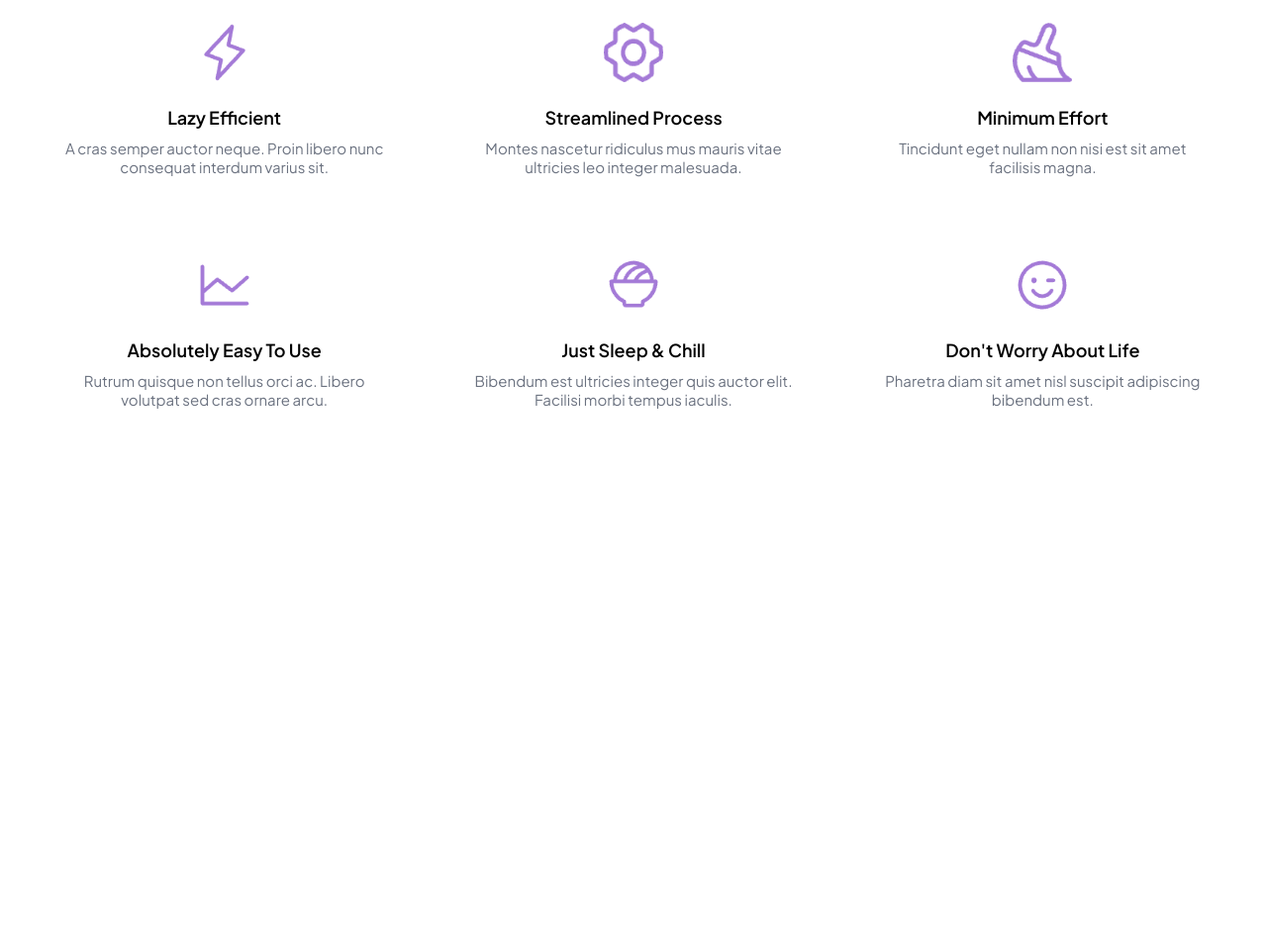
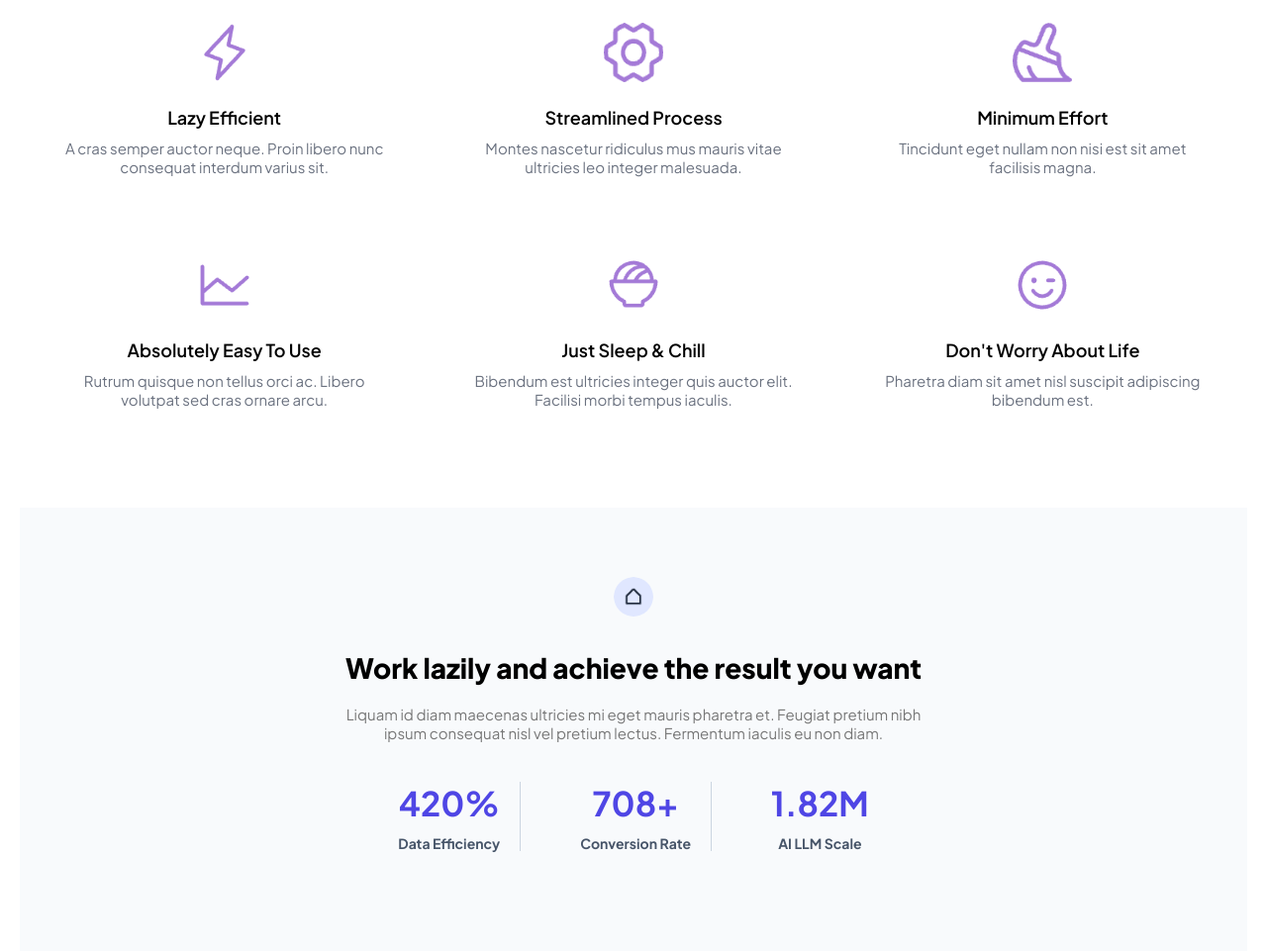
Before and after one commit to SADMAN-SADID-052/Landing-Page-design, a plain HTML site: page index.html in a window 1280 px wide. Shown: the part 1648-2609 px from the top of the page at 99% size. Before the commit the page ends 2161 px from the top, so only its background shows below. Drawn offline with Linux system fonts and the light colour scheme.

Commit message:
workResult section implement

```diff
--- a/features.css
+++ b/features.css
@@ -18,7 +18,7 @@
 
   .features-header h2 {
     font-size: 27px;
-    font-weight: 700;
+    font-weight: 800;
     margin-top: 10px;
     margin-bottom: 15px;
   }
--- a/index.html
+++ b/index.html
@@ -10,6 +10,7 @@
     />
     <link rel="stylesheet" href="style.css" />
     <link rel="stylesheet" href="features.css">
+    <link rel="stylesheet" href="workResult.css">
   </head>
   <body>
     <header class="navbar">
@@ -130,6 +131,33 @@
           </div>
         </div>
       </section>
+
+      <!-- Work Result Section -->
+
+      <section class="stats-section">
+        <div class="icon">
+          <img src="./images/homeicon.png" alt="lock-icon" />
+        </div>
+        <h1>Work lazily and achieve the result you want</h1>
+        <p>Liquam id diam maecenas ultricies mi eget mauris pharetra et. Feugiat pretium nibh ipsum consequat nisl vel pretium lectus. Fermentum iaculis eu non diam.</p>
+
+        <div class="stats">
+          <div class="stat-item" id="item-1">
+            <h2>420%</h2>
+            <p>Data Efficiency</p>
+          </div>
+          <div class="stat-item" id="item-2">
+            <h2>708+</h2>
+            <p>Conversion Rate</p>
+          </div>
+          <div class="stat-item">
+            <h2>1.82M</h2>
+            <p>AI LLM Scale</p>
+          </div>
+        </div>
+      </section>
+
+
     </main>
 
     <footer></footer>
--- /dev/null
+++ b/workResult.css
@@ -0,0 +1,76 @@
+.stats-section {
+  text-align: center;
+  padding: 60px 20px;
+
+  margin: auto;
+  background: rgb(248, 250, 252);
+}
+
+.icon img {
+  width: 60px;
+
+  border-radius: 50%;
+  padding: 10px;
+  margin-bottom: 20px;
+}
+
+.stats-section h1 {
+  font-size: 28px;
+  font-weight: 800;
+  margin-bottom: 20px;
+}
+
+.stats-section p {
+  font-size: 15px;
+  color: #777;
+  max-width: 600px;
+  margin: 0 auto 40px;
+}
+
+.stats {
+  display: flex;
+
+  justify-content: center;
+  /* align-items: center; */
+  gap: 60px;
+  flex-wrap: wrap;
+}
+
+.stat-item h2 {
+  font-size: 34px;
+  color: rgb(79, 70, 229);
+  margin-bottom: 10px;
+}
+
+.stat-item p {
+  font-size: 14px;
+  color: #475569;
+  font-weight: 700;
+}
+
+#item-1,
+#item-2 {
+  border-right: 1px solid rgb(203, 213, 225);
+  height: 70px;
+  padding-right: 20px;
+}
+
+/* Responsive part */
+
+@media (max-width: 768px) {
+  .stats {
+
+    flex-direction: column;
+    justify-content: center;
+    gap: 50px;
+    flex-wrap: wrap;
+  }
+
+  #item-1,
+#item-2 {
+
+ border: 0;
+
+}
+
+}
```
Also changed, not shown: images/homeicon.png (added).
